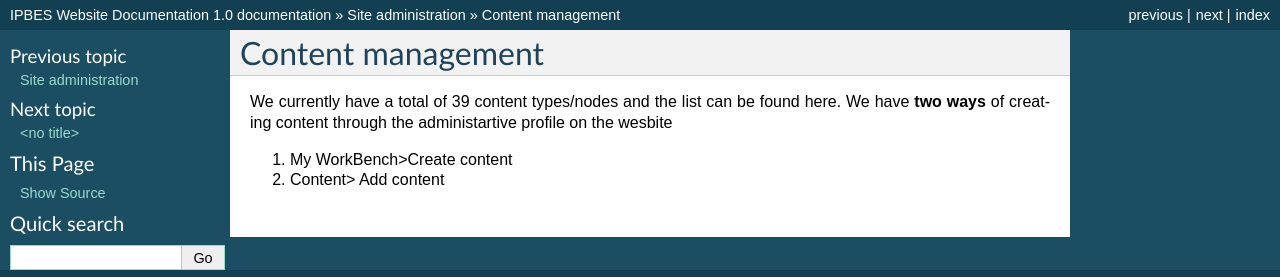
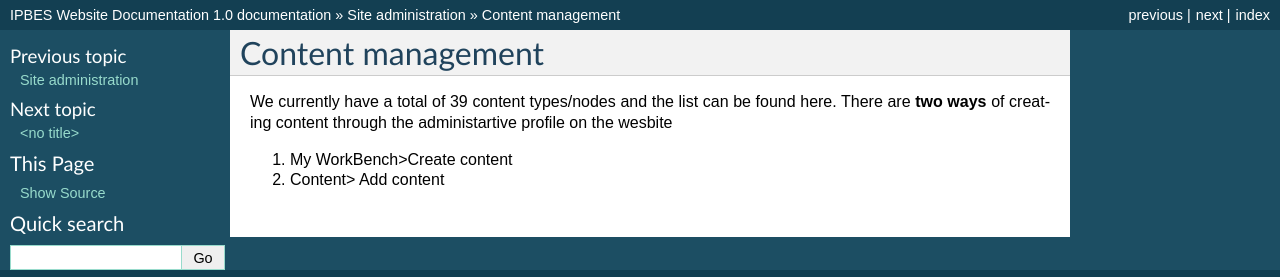
Before and after one commit to ipbes/ipbeswebdocs, a Sphinx documentation site: the page built from docs/administration/content.rst, in a window 1280 px wide. Shown: the top 277 px of the page. Built offline with Sphinx 7.4.7, drawn with Linux system fonts in a browser that asks for light colours; pages that are not in the unit, such as notebooks, are missing from menus.

Commit message:
Update content.rst

```diff
--- a/docs/administration/content.rst
+++ b/docs/administration/content.rst
@@ -1,7 +1,7 @@
 Content management
 ------------------
 
-We currently have a total of 39 content types/nodes and the list can be found here. We have **two ways** of creating content through the administartive profile on the wesbite
+We currently have a total of 39 content types/nodes and the list can be found here. There are **two ways** of creating content through the administartive profile on the wesbite
 
 1. My WorkBench>Create content
 2. Content> Add content
```
